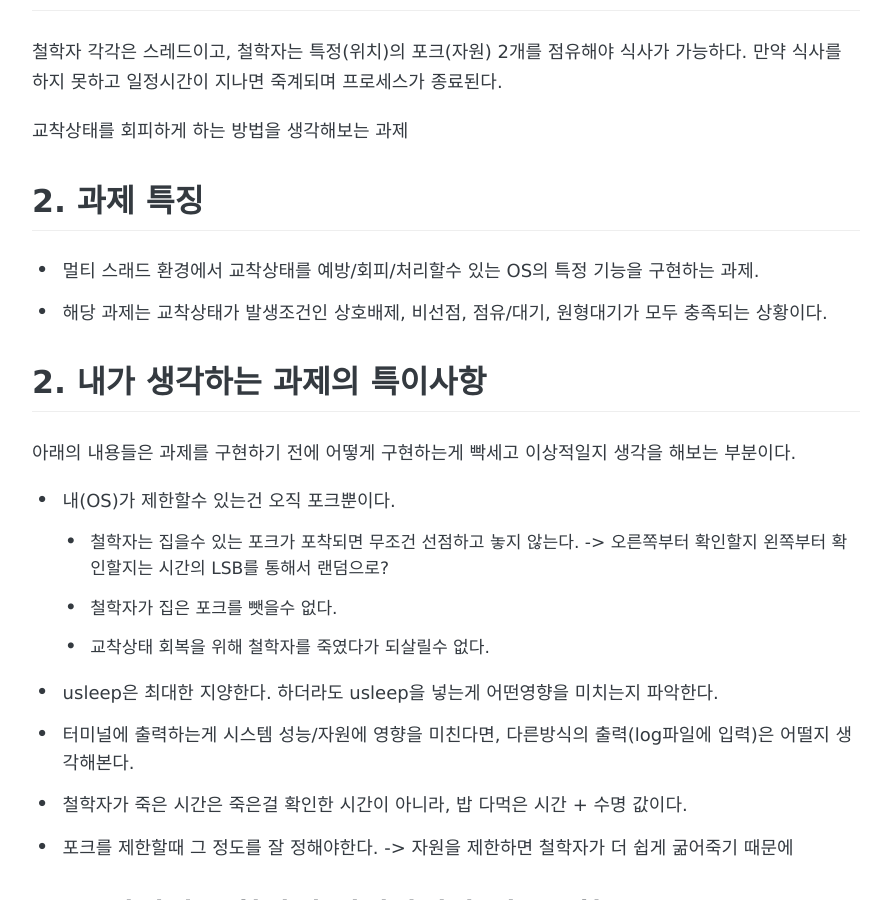
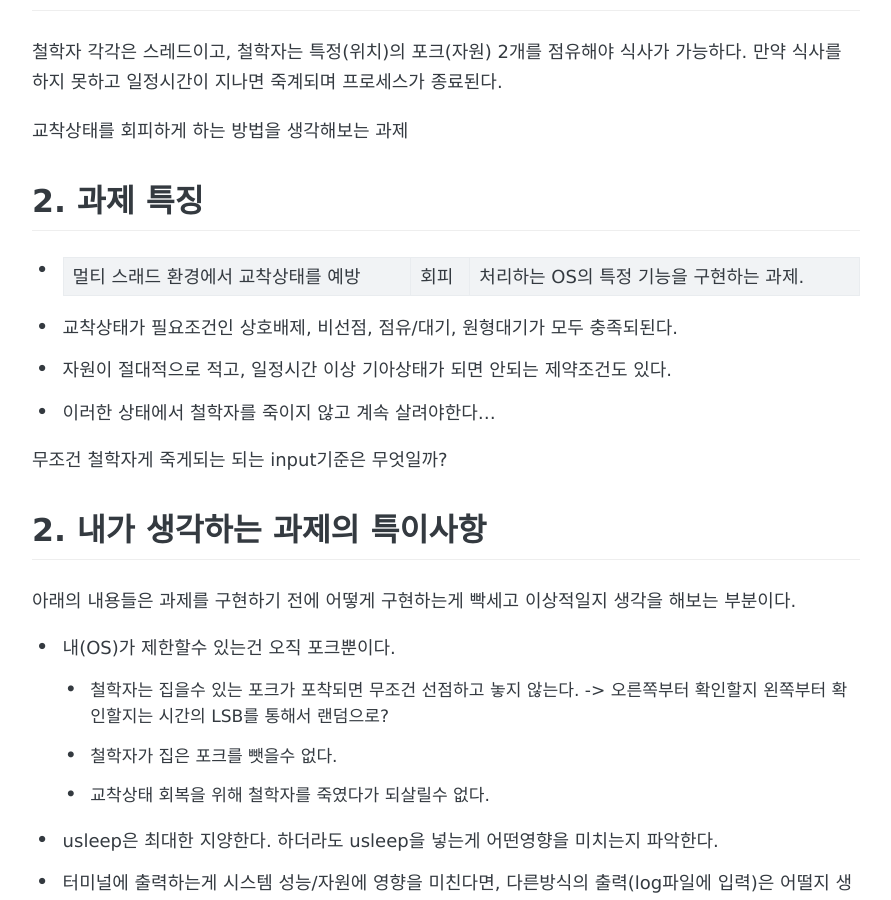
Before and after one commit to gyujun9403/gyujun9403.github.io, a Jekyll site: the page built from _posts/2022-02-15-philo-init.md, in a window 1280 px wide and 900 px high, scrolled down 591 px. Shown: the whole window, without its empty margins (194-1085 px from the left). Built offline with Jekyll 4.4.1, drawn with Linux system fonts in a browser that asks for light colours; some web fonts are replaced; comment, search, counter and statistics services are not loaded.

Commit message:
철학자 과제 어떻게 풀지 고민_반영 안되거 추가

```diff
--- a/_posts/2022-02-15-philo-init.md
+++ b/_posts/2022-02-15-philo-init.md
@@ -70,8 +70,12 @@ share: true
 
 교착상태를 회피하게 하는 방법을 생각해보는 과제
 ## 2. 과제 특징
-- 멀티 스래드 환경에서 교착상태를 예방/회피/처리할수 있는 OS의 특정 기능을 구현하는 과제.
-- 해당 과제는 교착상태가 발생조건인 상호배제, 비선점, 점유/대기, 원형대기가 모두 충족되는 상황이다.
+- 멀티 스래드 환경에서 교착상태를 예방|회피|처리하는 OS의 특정 기능을 구현하는 과제.
+- 교착상태가 필요조건인 상호배제, 비선점, 점유/대기, 원형대기가 모두 충족되된다.
+- 자원이 절대적으로 적고, 일정시간 이상 기아상태가 되면 안되는 제약조건도 있다.
+- 이러한 상태에서 철학자를 죽이지 않고 계속 살려야한다...
+
+무조건 철학자게 죽게되는 되는 input기준은 무엇일까?
 
 ## 2. 내가 생각하는 과제의 특이사항
 아래의 내용들은 과제를 구현하기 전에 어떻게 구현하는게 빡세고 이상적일지 생각을 해보는 부분이다.
```
